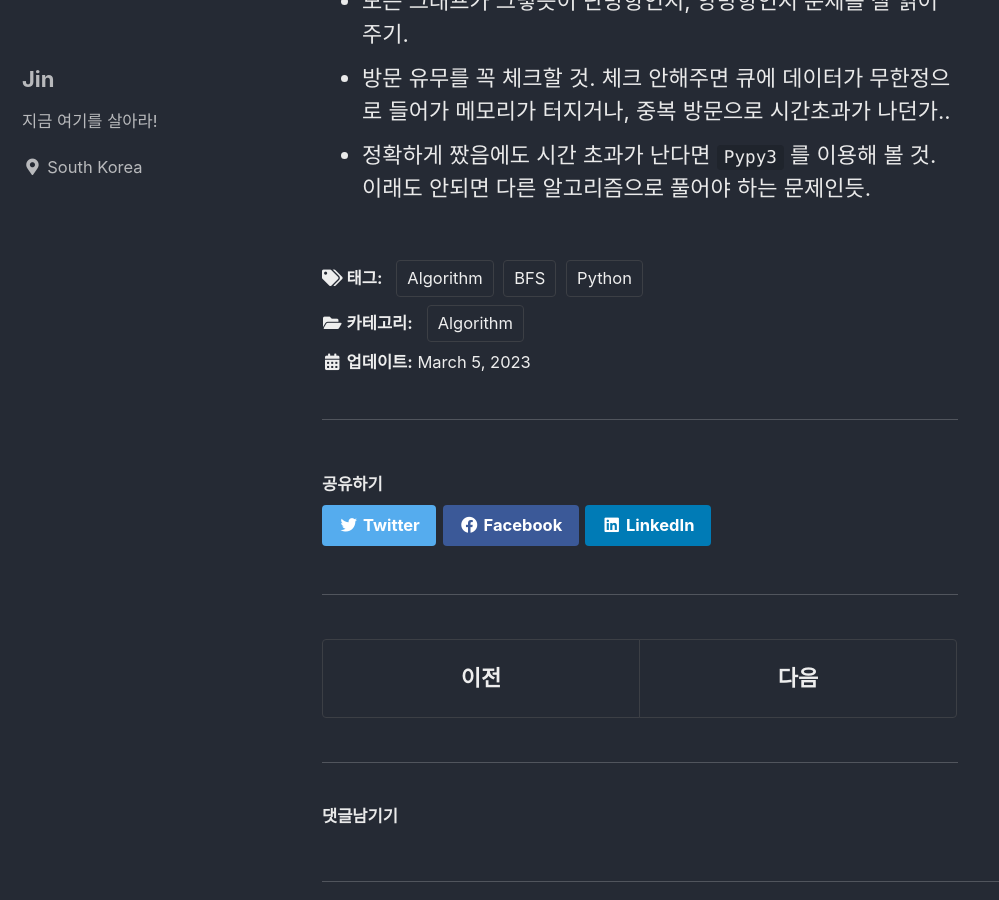
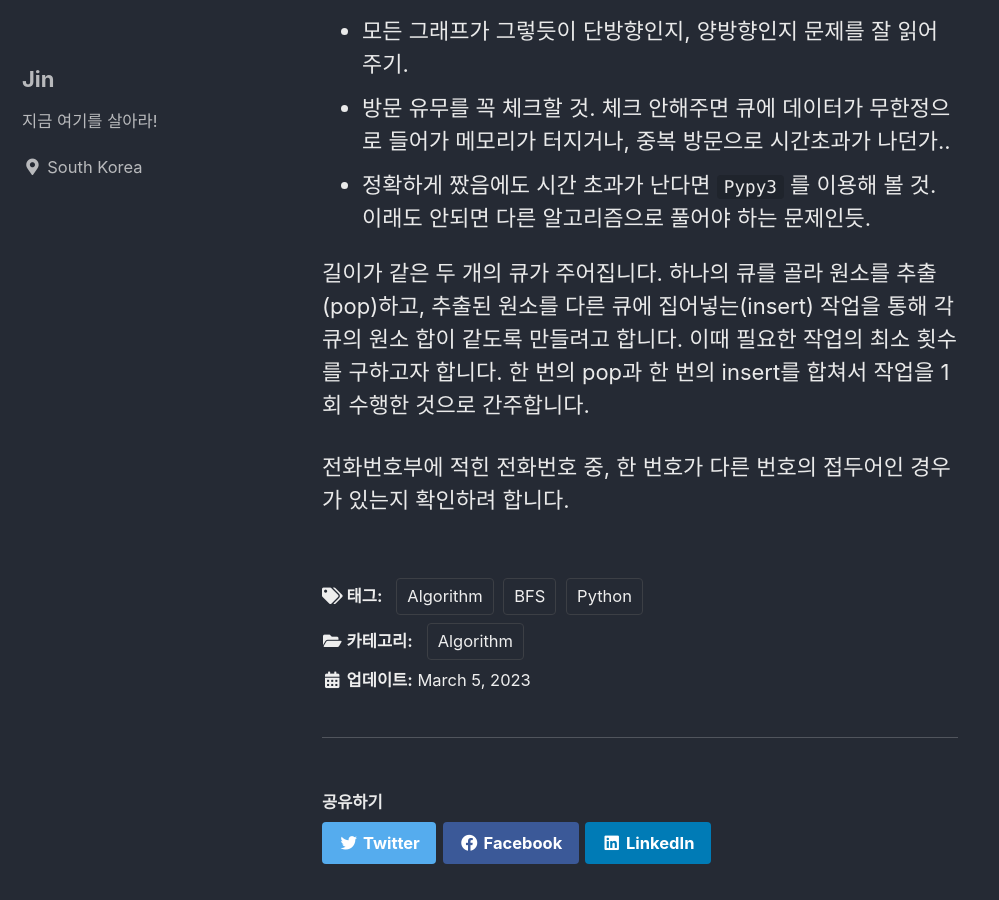
Before and after one commit to JinLee-Dev/JinLee-Dev.github.io, a Jekyll site: the page built from _posts/Algorithm/23-03-05-BFS-with-python.md, in a window 1280 px wide and 900 px high, scrolled down 2373 px. Shown: the whole window, without its empty margins (0-999 px from the left). Built offline with Jekyll 4.4.1, drawn with Linux system fonts in a browser that asks for light colours; cached includes are drawn as plain includes; comment, search, counter and statistics services are not loaded; some of the changed text lies outside the part shown.

```diff
--- a/_posts/Algorithm/23-03-05-BFS-with-python.md
+++ b/_posts/Algorithm/23-03-05-BFS-with-python.md
@@ -51,3 +52,7 @@
 * 모든 그래프가 그렇듯이 단방향인지, 양방향인지 문제를 잘 읽어주기.
 * 방문 유무를 꼭 체크할 것. 체크 안해주면 큐에 데이터가 무한정으로 들어가 메모리가 터지거나, 중복 방문으로 시간초과가 나던가..
 * 정확하게 짰음에도 시간 초과가 난다면 `Pypy3` 를 이용해 볼 것. 이래도 안되면 다른 알고리즘으로 풀어야 하는 문제인듯.
+
+길이가 같은 두 개의 큐가 주어집니다. 하나의 큐를 골라 원소를 추출(pop)하고, 추출된 원소를 다른 큐에 집어넣는(insert) 작업을 통해 각 큐의 원소 합이 같도록 만들려고 합니다. 이때 필요한 작업의 최소 횟수를 구하고자 합니다. 한 번의 pop과 한 번의 insert를 합쳐서 작업을 1회 수행한 것으로 간주합니다.
+
+전화번호부에 적힌 전화번호 중, 한 번호가 다른 번호의 접두어인 경우가 있는지 확인하려 합니다.
```
Also changed, not shown: other parts of _posts/Algorithm/23-03-05-BFS-with-python.md (+1 -0 lines), _posts/Algorithm/23-03-07-Dijkstra-with-python.md (+1 -0 lines).
